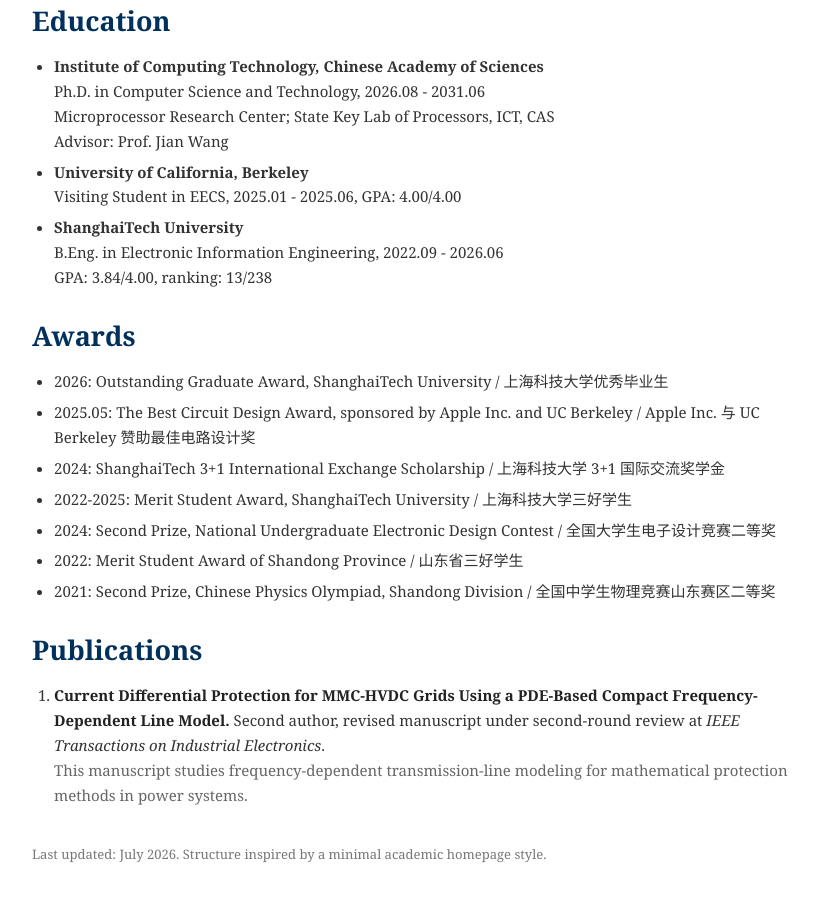
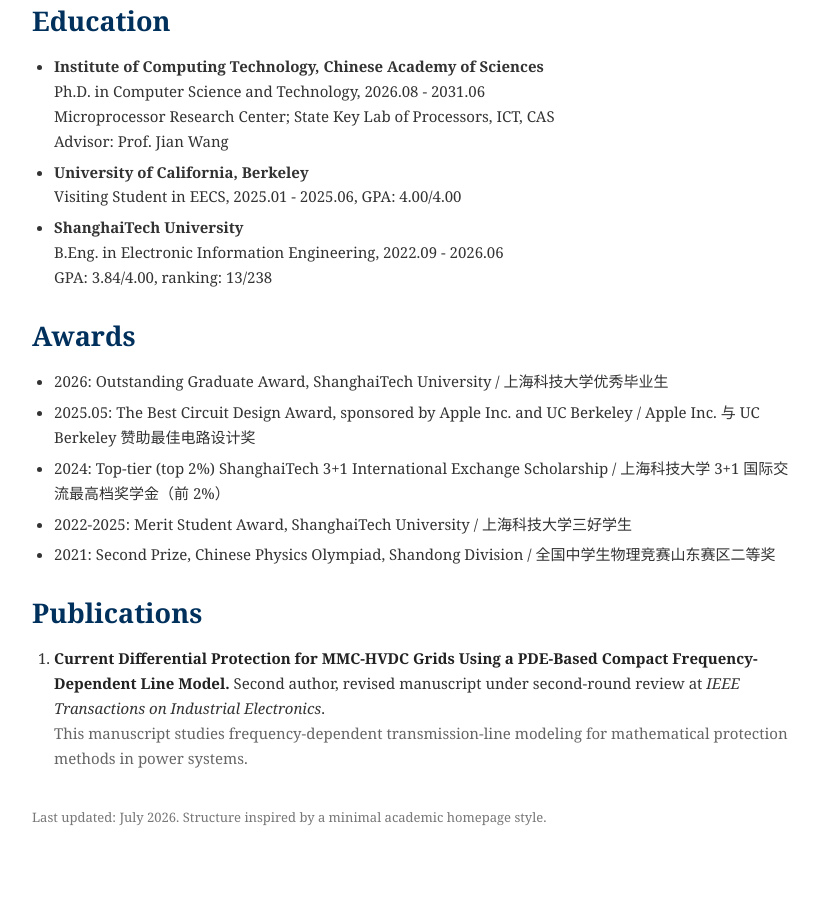
Before and after one commit to Xiaotian-wq/Xiaotian-wq.github.io, a plain HTML site: page index.html in a window 1280 px wide. Shown: the part 740-1641 px from the top of the page, without its empty margins (422-1241 px from the left). After the commit the page ends 1608 px from the top, so only its background shows below. Drawn offline with Linux system fonts and the light colour scheme.

Commit message:
Update index.html

```diff
--- a/index.html
+++ b/index.html
@@ -249,10 +249,8 @@
         <ul>
           <li>2026: Outstanding Graduate Award, ShanghaiTech University / 上海科技大学优秀毕业生</li>
           <li>2025.05: The Best Circuit Design Award, sponsored by Apple Inc. and UC Berkeley / Apple Inc. 与 UC Berkeley 赞助最佳电路设计奖</li>
-          <li>2024: ShanghaiTech 3+1 International Exchange Scholarship / 上海科技大学 3+1 国际交流奖学金</li>
+          <li>2024: Top-tier (top 2%) ShanghaiTech 3+1 International Exchange Scholarship / 上海科技大学 3+1 国际交流最高档奖学金（前 2%）</li>
           <li>2022-2025: Merit Student Award, ShanghaiTech University / 上海科技大学三好学生</li>
-          <li>2024: Second Prize, National Undergraduate Electronic Design Contest / 全国大学生电子设计竞赛二等奖</li>
-          <li>2022: Merit Student Award of Shandong Province / 山东省三好学生</li>
           <li>2021: Second Prize, Chinese Physics Olympiad, Shandong Division / 全国中学生物理竞赛山东赛区二等奖</li>
         </ul>
       </section>
```
